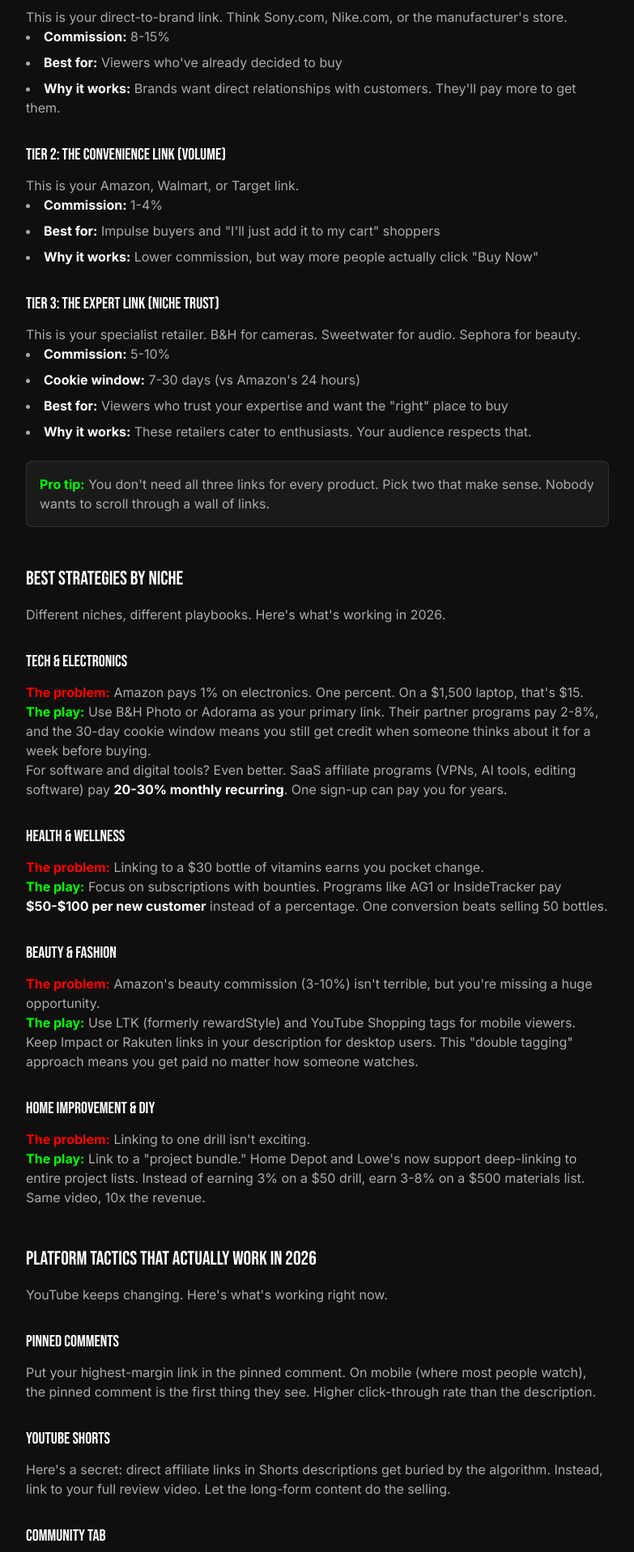
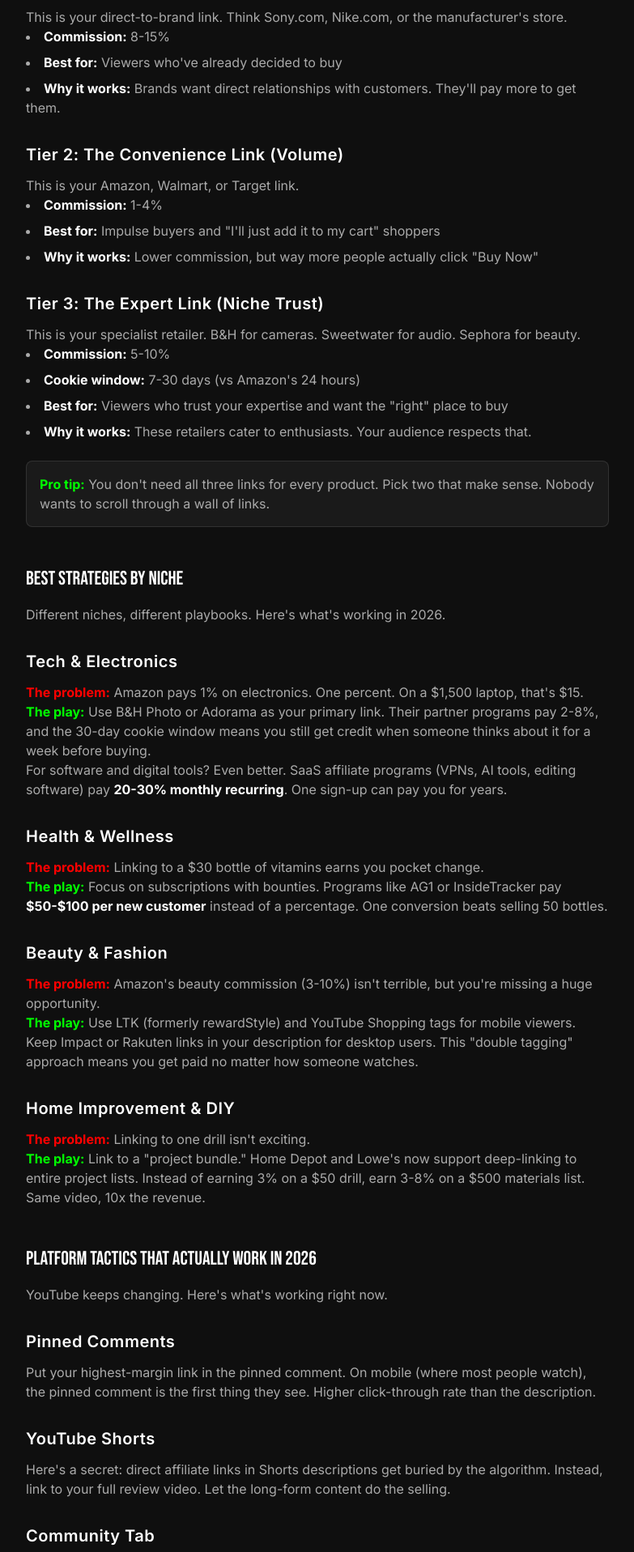
Before and after one commit to talisaineskye-lang/LinkMedic, a Next.js app: page /intel/2026-youtube-affiliate-strategy-guide in a window 1280 px wide. Shown: the part 880-2797 px from the top of the page at 81% size, without its empty margins (248-1031 px from the left). Built offline with nearby package versions, Linux system fonts and the light colour scheme; no server answers.

Commit message:
changed font in the blog posts

```diff
--- a/src/app/intel/2026-merchant-yield-map/page.tsx
+++ b/src/app/intel/2026-merchant-yield-map/page.tsx
@@ -89,7 +89,7 @@
 
           <h2 className="font-display text-2xl text-white mt-12 mb-4">THE 2026 MERCHANT YIELD MAP</h2>
 
-          <h3 className="font-display text-xl text-white mt-8 mb-4">Tech & Gaming</h3>
+          <h3 className="text-xl font-semibold tracking-wide text-white mt-8 mb-4">Tech & Gaming</h3>
           <div className="overflow-x-auto mb-6">
             <table className="w-full text-sm border border-white/10 rounded-lg overflow-hidden">
               <thead className="bg-yt-gray/70">
@@ -114,7 +114,7 @@
             <strong className="text-profit-green">The takeaway:</strong> Never use Amazon as your primary link for electronics. The 1% rate is insulting. B&H and Adorama should be your defaults for cameras and laptops.
           </p>
 
-          <h3 className="font-display text-xl text-white mt-8 mb-4">Software & Digital Tools</h3>
+          <h3 className="text-xl font-semibold tracking-wide text-white mt-8 mb-4">Software & Digital Tools</h3>
           <div className="overflow-x-auto mb-6">
             <table className="w-full text-sm border border-white/10 rounded-lg overflow-hidden">
               <thead className="bg-yt-gray/70">
@@ -138,7 +138,7 @@
             <strong className="text-profit-green">The takeaway:</strong> Software is where the real money is. A single VPN signup can pay more than 100 Amazon product sales. If you&apos;re recommending any digital tools, go direct or through PartnerStack.
           </p>
 
-          <h3 className="font-display text-xl text-white mt-8 mb-4">Beauty & Personal Care</h3>
+          <h3 className="text-xl font-semibold tracking-wide text-white mt-8 mb-4">Beauty & Personal Care</h3>
           <div className="overflow-x-auto mb-6">
             <table className="w-full text-sm border border-white/10 rounded-lg overflow-hidden">
               <thead className="bg-yt-gray/70">
@@ -162,7 +162,7 @@
             <strong className="text-profit-green">The takeaway:</strong> Amazon&apos;s beauty rates aren&apos;t terrible, but the cookie window kills you. Sephora and Ulta give you weeks instead of hours.
           </p>
 
-          <h3 className="font-display text-xl text-white mt-8 mb-4">Home & DIY</h3>
+          <h3 className="text-xl font-semibold tracking-wide text-white mt-8 mb-4">Home & DIY</h3>
           <div className="overflow-x-auto mb-6">
             <table className="w-full text-sm border border-white/10 rounded-lg overflow-hidden">
               <thead className="bg-yt-gray/70">
@@ -186,7 +186,7 @@
             <strong className="text-profit-green">The takeaway:</strong> Home Depot and Lowe&apos;s let you link to entire project lists. Instead of 3% on a drill, get 3-8% on all the materials for a deck build. Same video, way more revenue.
           </p>
 
-          <h3 className="font-display text-xl text-white mt-8 mb-4">Fashion & Apparel</h3>
+          <h3 className="text-xl font-semibold tracking-wide text-white mt-8 mb-4">Fashion & Apparel</h3>
           <div className="overflow-x-auto mb-6">
             <table className="w-full text-sm border border-white/10 rounded-lg overflow-hidden">
               <thead className="bg-yt-gray/70">
@@ -210,7 +210,7 @@
             <strong className="text-profit-green">The takeaway:</strong> Fashion is competitive. Lots of options, similar rates. The real win is cookie windows&mdash;Nike&apos;s 30-day cookie beats Amazon&apos;s 24 hours every time for considered purchases.
           </p>
 
-          <h3 className="font-display text-xl text-white mt-8 mb-4">Health & Supplements</h3>
+          <h3 className="text-xl font-semibold tracking-wide text-white mt-8 mb-4">Health & Supplements</h3>
           <div className="overflow-x-auto mb-6">
             <table className="w-full text-sm border border-white/10 rounded-lg overflow-hidden">
               <thead className="bg-yt-gray/70">
--- a/src/app/intel/2026-youtube-affiliate-strategy-guide/page.tsx
+++ b/src/app/intel/2026-youtube-affiliate-strategy-guide/page.tsx
@@ -80,7 +80,7 @@
             Top creators in 2026 don&apos;t just drop one link and hope for the best. They use a tiered approach to capture every type of buyer.
           </p>
 
-          <h3 className="font-display text-xl text-white mt-8 mb-3">Tier 1: The Intent Link (High Commission)</h3>
+          <h3 className="text-xl font-semibold tracking-wide text-white mt-8 mb-3">Tier 1: The Intent Link (High Commission)</h3>
           <p className="text-yt-light">
             This is your direct-to-brand link. Think Sony.com, Nike.com, or the manufacturer&apos;s store.
           </p>
@@ -90,7 +90,7 @@
             <li><strong className="text-white">Why it works:</strong> Brands want direct relationships with customers. They&apos;ll pay more to get them.</li>
           </ul>
 
-          <h3 className="font-display text-xl text-white mt-8 mb-3">Tier 2: The Convenience Link (Volume)</h3>
+          <h3 className="text-xl font-semibold tracking-wide text-white mt-8 mb-3">Tier 2: The Convenience Link (Volume)</h3>
           <p className="text-yt-light">
             This is your Amazon, Walmart, or Target link.
           </p>
@@ -100,7 +100,7 @@
             <li><strong className="text-white">Why it works:</strong> Lower commission, but way more people actually click &quot;Buy Now&quot;</li>
           </ul>
 
-          <h3 className="font-display text-xl text-white mt-8 mb-3">Tier 3: The Expert Link (Niche Trust)</h3>
+          <h3 className="text-xl font-semibold tracking-wide text-white mt-8 mb-3">Tier 3: The Expert Link (Niche Trust)</h3>
           <p className="text-yt-light">
             This is your specialist retailer. B&H for cameras. Sweetwater for audio. Sephora for beauty.
           </p>
@@ -120,7 +120,7 @@
             Different niches, different playbooks. Here&apos;s what&apos;s working in 2026.
           </p>
 
-          <h3 className="font-display text-xl text-white mt-8 mb-3">Tech & Electronics</h3>
+          <h3 className="text-xl font-semibold tracking-wide text-white mt-8 mb-3">Tech & Electronics</h3>
           <p className="text-yt-light">
             <strong className="text-emergency-red">The problem:</strong> Amazon pays 1% on electronics. One percent. On a $1,500 laptop, that&apos;s $15.
           </p>
@@ -131,7 +131,7 @@
             For software and digital tools? Even better. SaaS affiliate programs (VPNs, AI tools, editing software) pay <strong className="text-white">20-30% monthly recurring</strong>. One sign-up can pay you for years.
           </p>
 
-          <h3 className="font-display text-xl text-white mt-8 mb-3">Health & Wellness</h3>
+          <h3 className="text-xl font-semibold tracking-wide text-white mt-8 mb-3">Health & Wellness</h3>
           <p className="text-yt-light">
             <strong className="text-emergency-red">The problem:</strong> Linking to a $30 bottle of vitamins earns you pocket change.
           </p>
@@ -139,7 +139,7 @@
             <strong className="text-profit-green">The play:</strong> Focus on subscriptions with bounties. Programs like AG1 or InsideTracker pay <strong className="text-white">$50-$100 per new customer</strong> instead of a percentage. One conversion beats selling 50 bottles.
           </p>
 
-          <h3 className="font-display text-xl text-white mt-8 mb-3">Beauty & Fashion</h3>
+          <h3 className="text-xl font-semibold tracking-wide text-white mt-8 mb-3">Beauty & Fashion</h3>
           <p className="text-yt-light">
             <strong className="text-emergency-red">The problem:</strong> Amazon&apos;s beauty commission (3-10%) isn&apos;t terrible, but you&apos;re missing a huge opportunity.
           </p>
@@ -147,7 +147,7 @@
             <strong className="text-profit-green">The play:</strong> Use LTK (formerly rewardStyle) and YouTube Shopping tags for mobile viewers. Keep Impact or Rakuten links in your description for desktop users. This &quot;double tagging&quot; approach means you get paid no matter how someone watches.
           </p>
 
-          <h3 className="font-display text-xl text-white mt-8 mb-3">Home Improvement & DIY</h3>
+          <h3 className="text-xl font-semibold tracking-wide text-white mt-8 mb-3">Home Improvement & DIY</h3>
           <p className="text-yt-light">
             <strong className="text-emergency-red">The problem:</strong> Linking to one drill isn&apos;t exciting.
           </p>
@@ -160,17 +160,17 @@
             YouTube keeps changing. Here&apos;s what&apos;s working right now.
           </p>
 
-          <h3 className="font-display text-xl text-white mt-8 mb-3">Pinned Comments</h3>
+          <h3 className="text-xl font-semibold tracking-wide text-white mt-8 mb-3">Pinned Comments</h3>
           <p className="text-yt-light">
             Put your highest-margin link in the pinned comment. On mobile (where most people watch), the pinned comment is the first thing they see. Higher click-through rate than the description.
           </p>
 
-          <h3 className="font-display text-xl text-white mt-8 mb-3">YouTube Shorts</h3>
+          <h3 className="text-xl font-semibold tracking-wide text-white mt-8 mb-3">YouTube Shorts</h3>
           <p className="text-yt-light">
             Here&apos;s a secret: direct affiliate links in Shorts descriptions get buried by the algorithm. Instead, link to your full review video. Let the long-form content do the selling.
           </p>
 
-          <h3 className="font-display text-xl text-white mt-8 mb-3">Community Tab</h3>
+          <h3 className="text-xl font-semibold tracking-wide text-white mt-8 mb-3">Community Tab</h3>
           <p className="text-yt-light">
             Post flash deals and limited-time offers here. Your &quot;deal hunter&quot; subscribers love this&mdash;and they often don&apos;t watch every video. Meet them where they are.
           </p>
@@ -180,7 +180,7 @@
             You can have the perfect strategy and still lose money if your links are broken. Audit these three things weekly:
           </p>
 
-          <h3 className="font-display text-xl text-white mt-8 mb-3">1. Cookie Health</h3>
+          <h3 className="text-xl font-semibold tracking-wide text-white mt-8 mb-3">1. Cookie Health</h3>
           <p className="text-yt-light">
             Are you using Amazon&apos;s 24-hour cookie for high-consideration purchases? Big mistake.
           </p>
@@ -188,7 +188,7 @@
             Nobody impulse-buys a $2,000 camera. They research for days. If you&apos;re using Amazon, you lose credit after 24 hours. Switch to B&H (30-day cookie) for expensive items.
           </p>
 
-          <h3 className="font-display text-xl text-white mt-8 mb-3">2. Out of Stock Products</h3>
+          <h3 className="text-xl font-semibold tracking-wide text-white mt-8 mb-3">2. Out of Stock Products</h3>
           <p className="text-yt-light">
             That product you linked six months ago? It might be discontinued. Out of stock. Page deleted.
           </p>
@@ -196,7 +196,7 @@
             Every broken link is lost revenue. Tools like <Link href="/" className="text-profit-green hover:underline">LinkMedic</Link> scan your entire back catalog and find these dead links before your viewers do.
           </p>
 
-          <h3 className="font-display text-xl text-white mt-8 mb-3">3. Redirect Integrity</h3>
+          <h3 className="text-xl font-semibold tracking-wide text-white mt-8 mb-3">3. Redirect Integrity</h3>
           <p className="text-yt-light">
             If you&apos;re using link shorteners (bit.ly, sjv.io), make sure they&apos;re not stripping your tracking parameters. A &quot;clean&quot; looking link is worthless if you&apos;re not getting credit for sales.
           </p>
```
